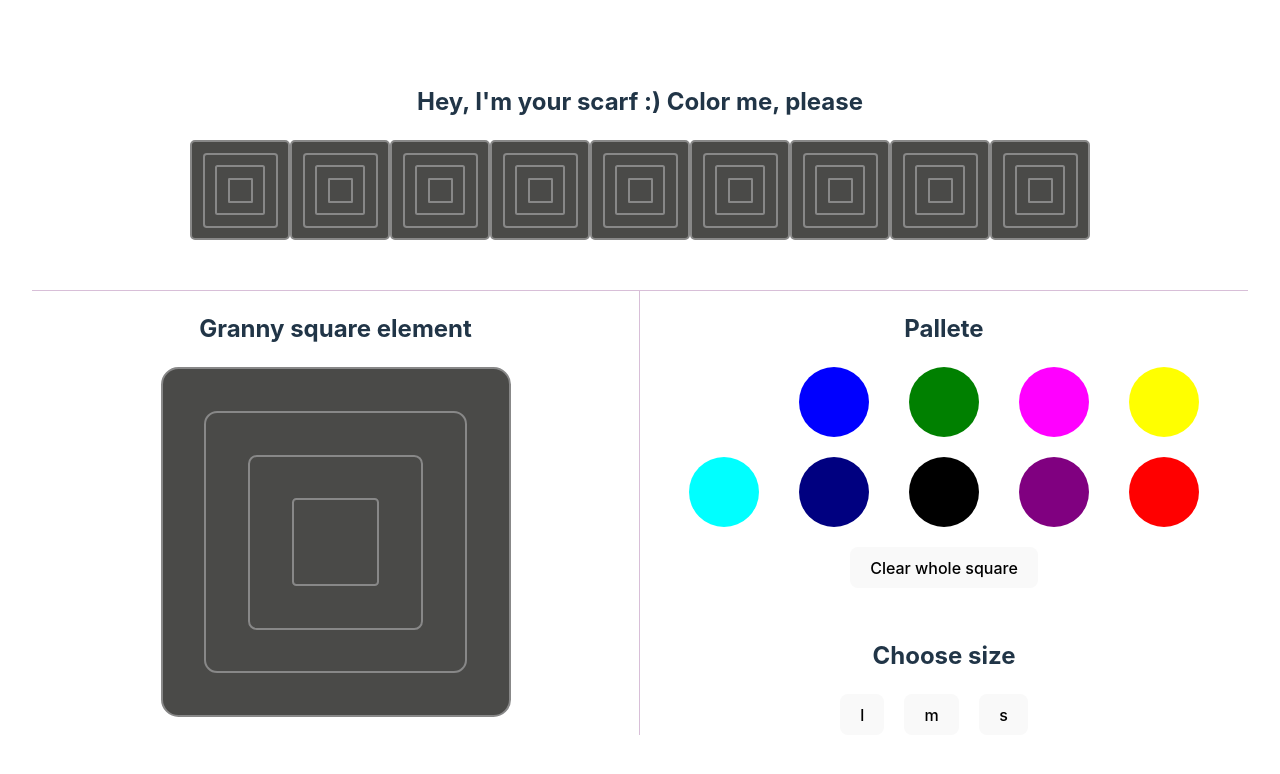
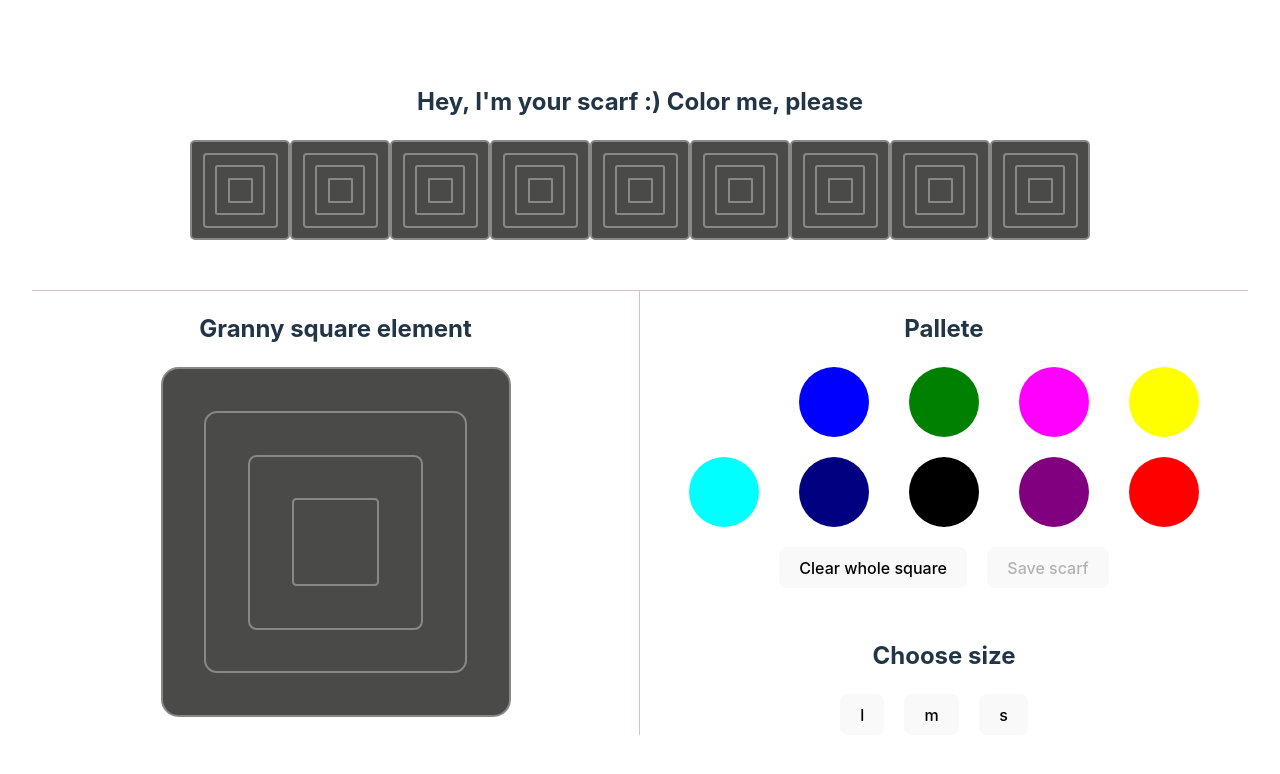
Before and after one commit to lampo4ka/color-constructor, a React (Vite) app: page / in a window 1280 px wide. Shown: the top 774 px of the page. Built offline with nearby package versions, Linux system fonts and the light colour scheme.

Commit message:
added save button

```diff
--- a/src/App.tsx
+++ b/src/App.tsx
@@ -40,18 +40,18 @@ function App() {
   // console.log({cats, dogs, name})
 
   const [color, setColor] = useState('#4a4a48');
-  const [isChose, setIsChose] = useState(false);
   const [currentIndex, setCurrentIndex] = useState(0);
 
   const [squareState, setSquareState] = useState(squaresDefaultState);
   const [squareSize, setSquareSize] = useState<SizeKey>('l')
 
+
   const handleSquareChose = (index: number) => {
 
     setSquareState(prev => prev.map(
         (item, i) => i === index
-          ? {...item, isChose: !item.isChose}
-          : {...item, isChose: false}
+          ? {...item, borderColor: 'white 2px dashed'}
+          : item
         )
 
     );
@@ -63,7 +63,12 @@ function App() {
   const handleChangeColorSquare = (index: number) => (color: string) => {
     setSquareState(prev =>
       prev.map((item, i) =>
-        i === index ? {...item, backgroundColor: color} : item))
+        i === index ? {
+          ...item,
+          backgroundColor: color,
+          borderColor: 'none',
+          isFilled: !item.isFilled
+        } : item))
   }
 
   const handleClearSquare = () => {
@@ -72,7 +77,8 @@ function App() {
         ({
           ...item,
           backgroundColor: '#4a4a48',
-          isChose: false
+          borderColor: '#888 solid 2px',
+          isFilled: !item.isFilled
         })
       ))
   }
--- a/src/components/Pallete.tsx
+++ b/src/components/Pallete.tsx
@@ -5,6 +5,8 @@ import './Pallete.css'
 
 function Pallete() {
   const context = useContext(SquaresContext)
+
+  const{ state } =  context;
 
   const [isChose, setIsChose] = useState(false);
   const [index, setIndex] = useState(0);
@@ -27,6 +29,7 @@ function Pallete() {
     setIndex(i)
     setIsChose(isChose => i !== index ? isChose : !isChose)
     context.handleChangeColorSquare(color)
+
   }
 
   return (
--- a/src/components/sandbox/index.tsx
+++ b/src/components/sandbox/index.tsx
@@ -4,6 +4,7 @@ import Clear from '../Clear';
 import Pallete from '../Pallete';
 import Sizes from '../sizes';
 import './styles.css'
+import Save from '../save&submit/Save';
 
 
 function Sandbox() {
@@ -14,6 +15,7 @@ function Sandbox() {
       <div className='sandbox'>
         <Pallete />
         <Clear/>
+        <Save />
         <Sizes />
       </div>
   )
--- /dev/null
+++ b/src/components/save&submit/Save.css
@@ -0,0 +1,9 @@
+.buttonSave {
+    margin-top: 20px;
+    margin-left: 20px;
+}
+
+.buttonSave:hover {
+    border-color: transparent;
+    /* cursor:not-allowed; */
+  }
--- /dev/null
+++ b/src/components/save&submit/Save.tsx
@@ -0,0 +1,22 @@
+import { useContext } from 'react'
+import {SquaresContext} from '../../data/SquaresContext';
+import './Save.css'
+
+function Save() {
+    const context = useContext(SquaresContext);
+    const {state} = context;
+    const isReadyToSave = state.every(square => square.isFilled)
+    return (
+        <button
+            type="button"
+            className="buttonSave"
+            onClick={context.handleClearSquare}
+            disabled={!isReadyToSave}
+        >
+            Save scarf
+        </button>
+    )
+
+}
+
+export default Save
--- a/src/components/square/index.tsx
+++ b/src/components/square/index.tsx
@@ -19,7 +19,7 @@ const {state, handleSquareChose} = context;
             className={unit.name}
             style={{
               backgroundColor: unit.backgroundColor,
-              border: state[index].isChose && !isResult ? 'white 2px dashed' : '#888 solid 2px'
+              border: state[index].borderColor
               }}
             onClick={() => handleSquareChose(index)}
 
--- a/src/data/DefaultSquaresState.tsx
+++ b/src/data/DefaultSquaresState.tsx
@@ -2,21 +2,25 @@ export const squaresDefaultState = [
     {
       name: 'square4',
       backgroundColor: '#4a4a48',
-      isChose: false
+      borderColor: '#888 solid 2px',
+      isFilled: false
     },
     {
       name: 'square3',
       backgroundColor: '#4a4a48',
-      isChose: false
+      borderColor: '#888 solid 2px',
+      isFilled: false
     },
     {
       name: 'square2',
       backgroundColor: '#4a4a48',
-      isChose: false
+      borderColor: '#888 solid 2px',
+      isFilled: false
     },
     {
       name: 'square1',
       backgroundColor: '#4a4a48',
-      isChose: false
+      borderColor: '#888 solid 2px',
+      isFilled: false
     }
   ];
--- a/src/data/SquaresContext.tsx
+++ b/src/data/SquaresContext.tsx
@@ -8,5 +8,7 @@ export const SquaresContext = createContext({
     handleChangeColorSquare: (color: string) => {},
     handleClearSquare: () => {},
     squareSize: 'l' as SizeKey,
-    handleChoseSize: (size: SizeKey) => {}
+    handleChoseSize: (size: SizeKey) => {},
+    // isReadyToSave: false,
+    // handleReadyToSave: (isReady: boolean) => {}
   });
```
